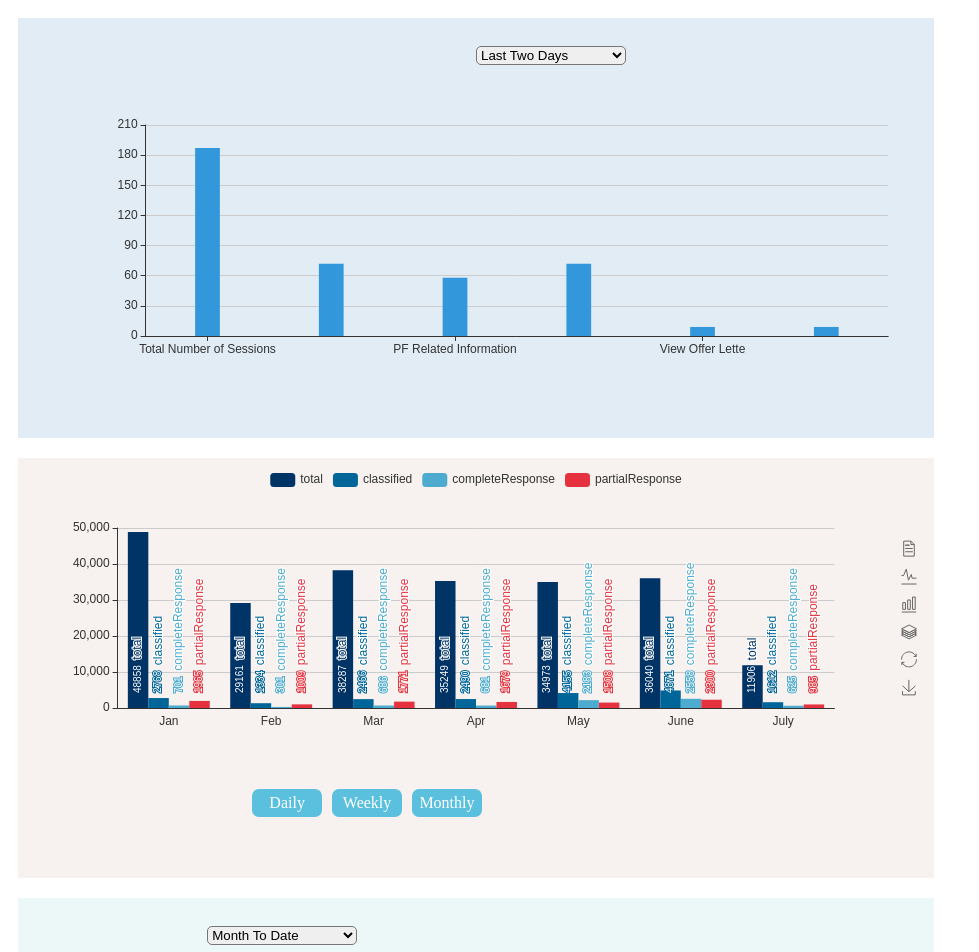
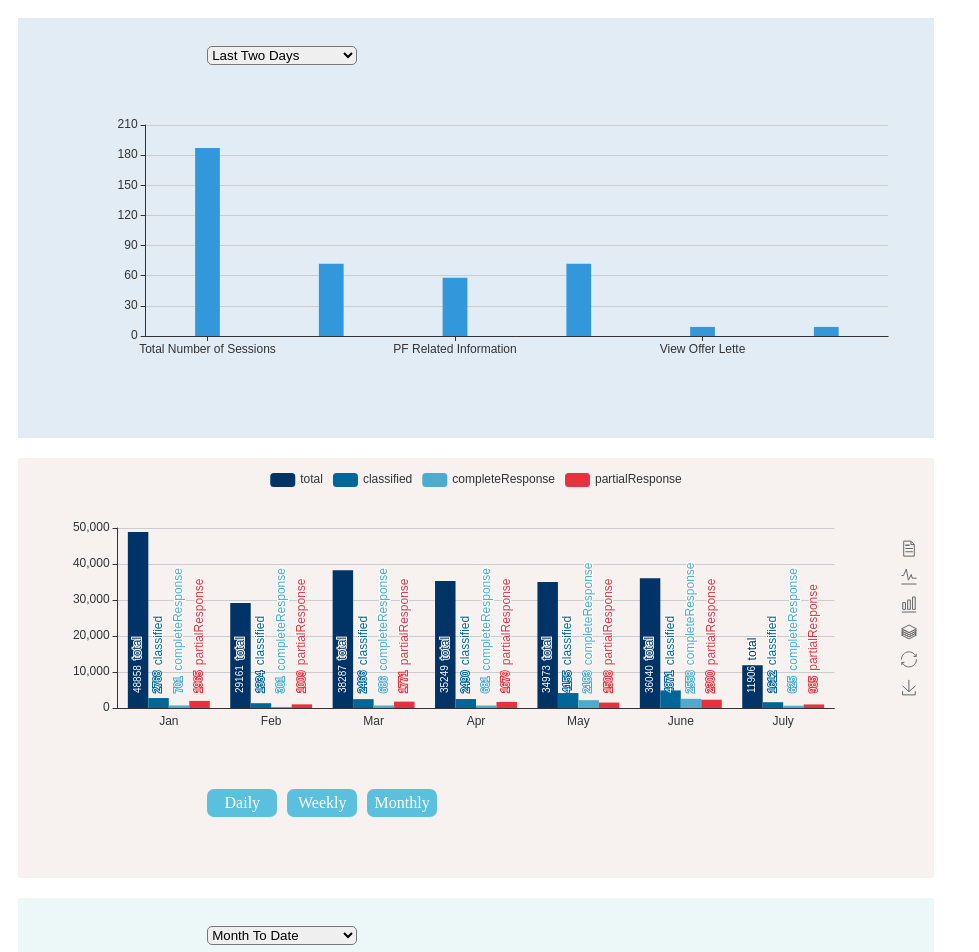
Before and after one commit to bademiya-zen3/react-app-bot, a React (Create React App) app: page / in a window 1280 px wide. Shown: the top 952 px of the page, without its empty margins (0-979 px from the left). Built offline with nearby package versions, Linux system fonts and the light colour scheme.

Commit message:
charts added

```diff
--- a/src/components/BarGraph.js
+++ b/src/components/BarGraph.js
@@ -42,7 +42,7 @@ class BarGraph extends Component {
         <select
           style={{
             position: "relative",
-            left: "50%",
+            left: "20%",
             marginTop: "2%",
             width: "150px",
             borderRadius: "5px"
--- a/src/index.css
+++ b/src/index.css
@@ -41,5 +41,8 @@
 }
 div.filters {
   position: relative;
-  left: 20%;
+  left: 15%;
 }
+li:hover{
+  opacity: 0.8;
+}
```
